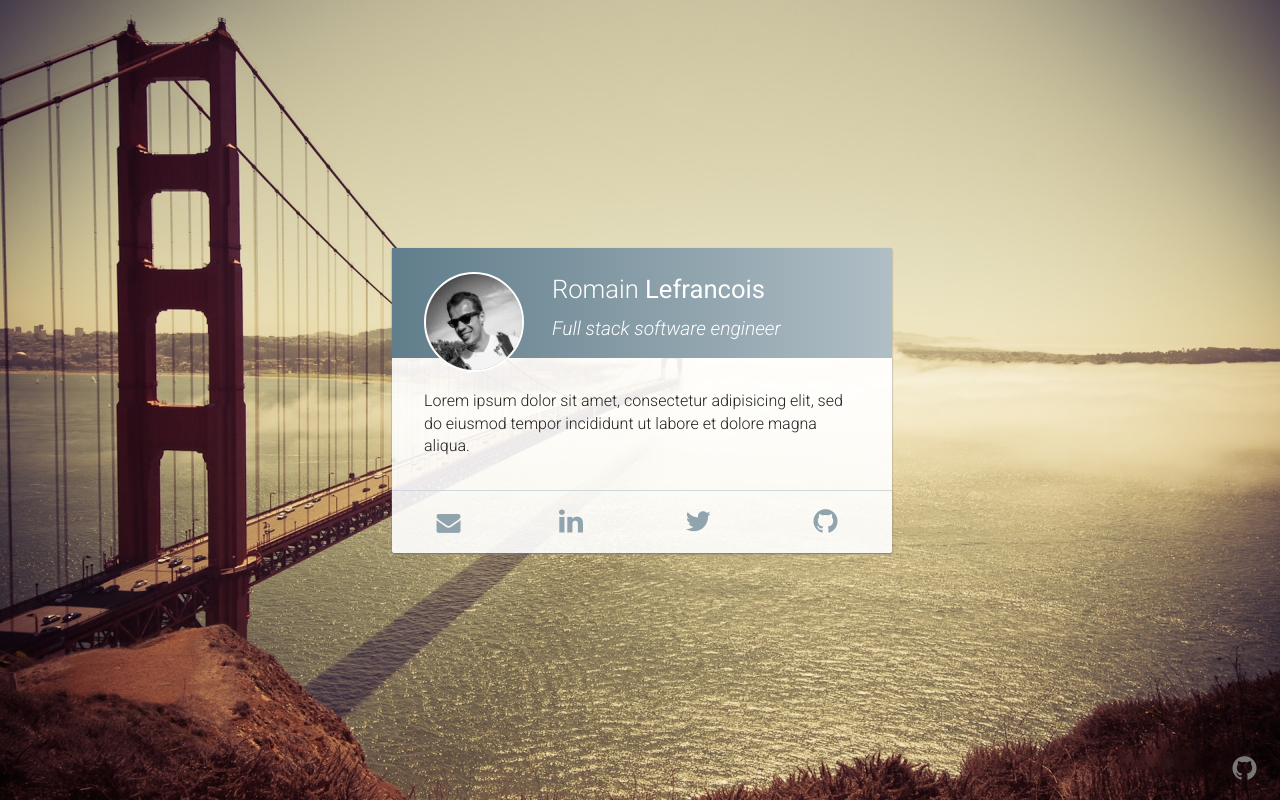
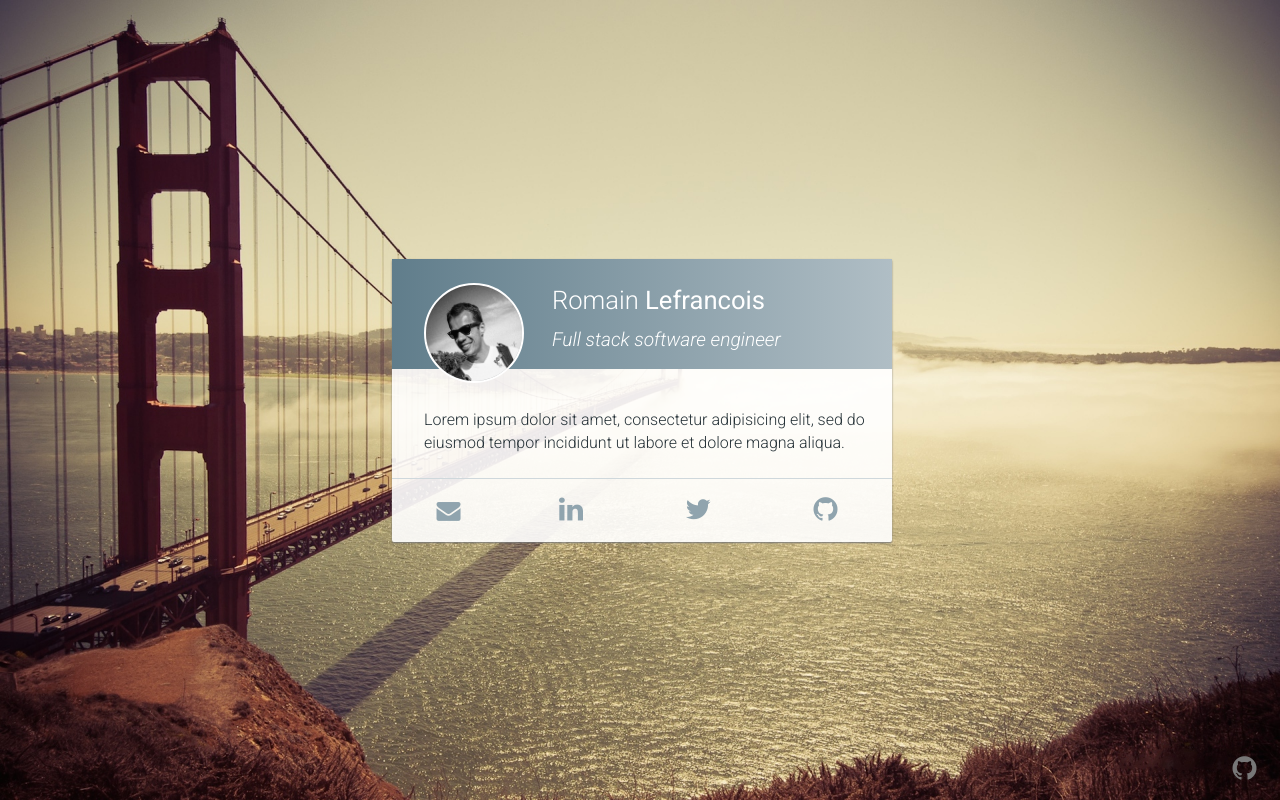
Before and after one commit to RomaLefrancois/business-card, a plain HTML site: page index.html in a window 1280 px wide. Drawn offline with Linux system fonts and the light colour scheme.

Commit message:
Set card body style

```diff
--- a/css/main.css
+++ b/css/main.css
@@ -191,7 +191,12 @@ body {
 
 /* Body with bio */
 
-#body {padding: 1em 2em;}
+#body {padding: 2em 1em 1em 2em;}
+
+#body p {
+  margin: 0.5em 0;
+  color: #263238;
+}
 
 /* Footer with links */
 
```
